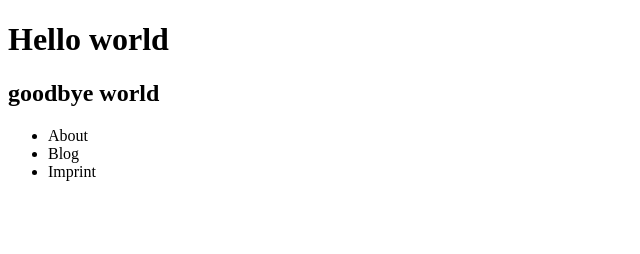
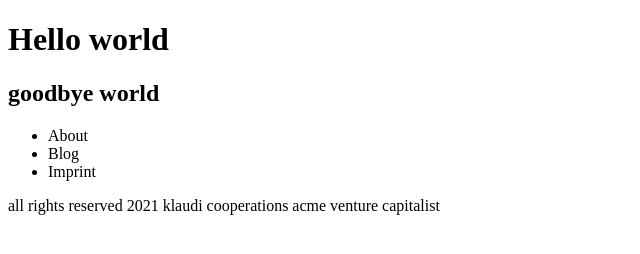
Before and after one commit to ks1ks1ks1/ks1ks1ks1.github.io, a plain HTML site: page index.html in a window 1280 px wide. Shown: the whole page, without its empty margins (0-640 px from the left). Drawn offline with Linux system fonts and the light colour scheme.

Commit message:
add footer

```diff
--- a/index.html
+++ b/index.html
@@ -20,5 +20,13 @@
             Imprint
         </li>
     </ul>
+
+<footer>
+
+    all rights reserved 2021 klaudi cooperations acme venture capitalist
+
+
+</footer>
+
 </body>
 </html>
```
